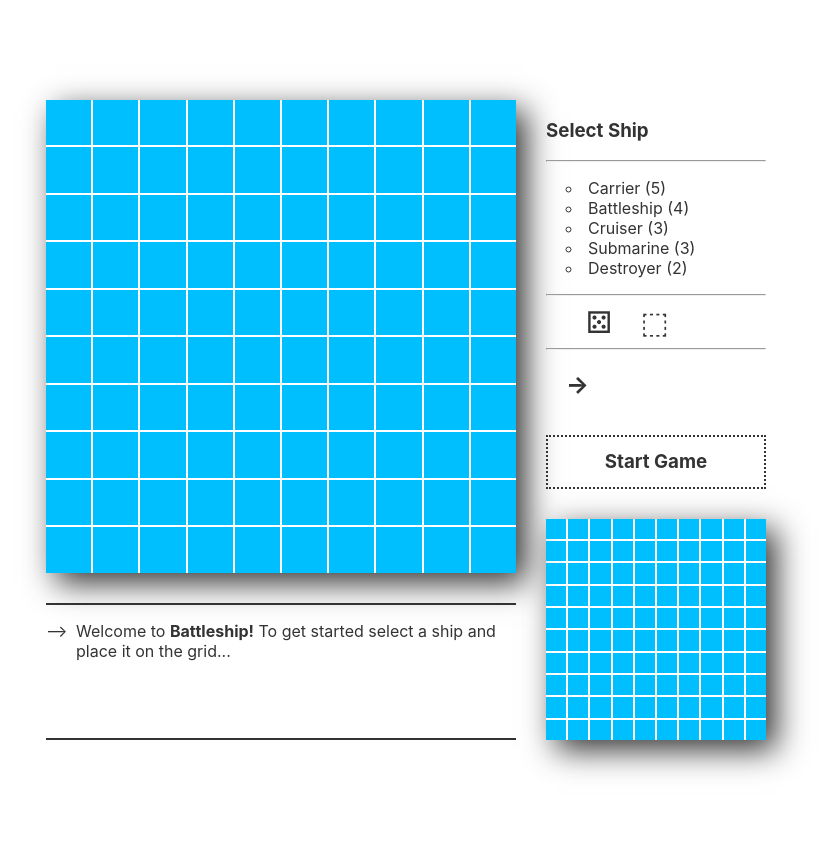
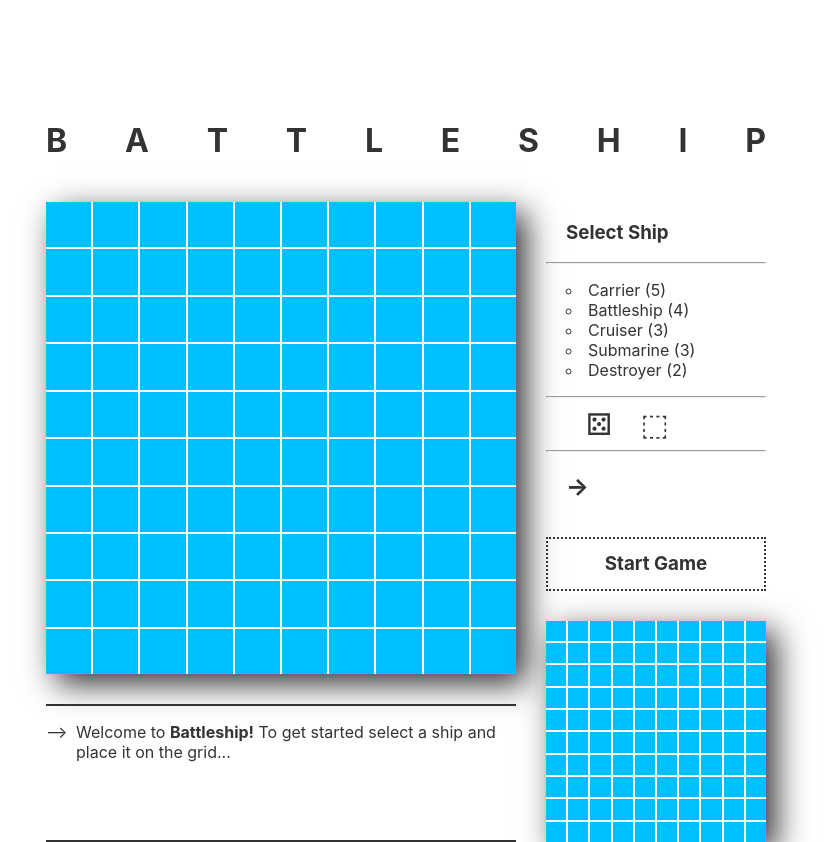
Before and after one commit to JamesSwatton/battleship-svelte, a Svelte app: page / in a window 1280 px wide. Shown: the whole page, without its empty margins (234-1065 px from the left). Before the commit the page ends 800 px from the top, so only its background shows below. Built offline with nearby package versions, Linux system fonts and the light colour scheme.

Commit message:
add title

```diff
--- a/src/App.svelte
+++ b/src/App.svelte
@@ -127,6 +127,14 @@
 </script>
 
 <style>
+    #title {
+        width: 720px;
+        display: flex;
+        justify-content: space-between;
+        margin: auto;
+        margin-bottom: 20px;
+    }
+
     #game-container {
         width: 720px;
         height: 640px;
@@ -171,7 +179,20 @@
     }
 </style>
 
+    <div id="title">
+        <h1>B</h1>
+        <h1>A</h1>
+        <h1>T</h1>
+        <h1>T</h1>
+        <h1>L</h1>
+        <h1>E</h1>
+        <h1>S</h1>
+        <h1>H</h1>
+        <h1>I</h1>
+        <h1>P</h1>
+    </div>
 <div id="game-container">
+
     <Grid
         ref={state == "placement" ? 'grid-1' : 'grid-2'}
         bind:this={playerGridEl}
--- a/src/components/ShipSelect.svelte
+++ b/src/components/ShipSelect.svelte
@@ -37,7 +37,7 @@
 </style>
 
 <div id="select-container">
-    <h3>Select Ship</h3>
+    <h3 style="margin-left: 20px">Select Ship</h3>
     <hr>
     <ul>
         {#each ships as ship}
```
